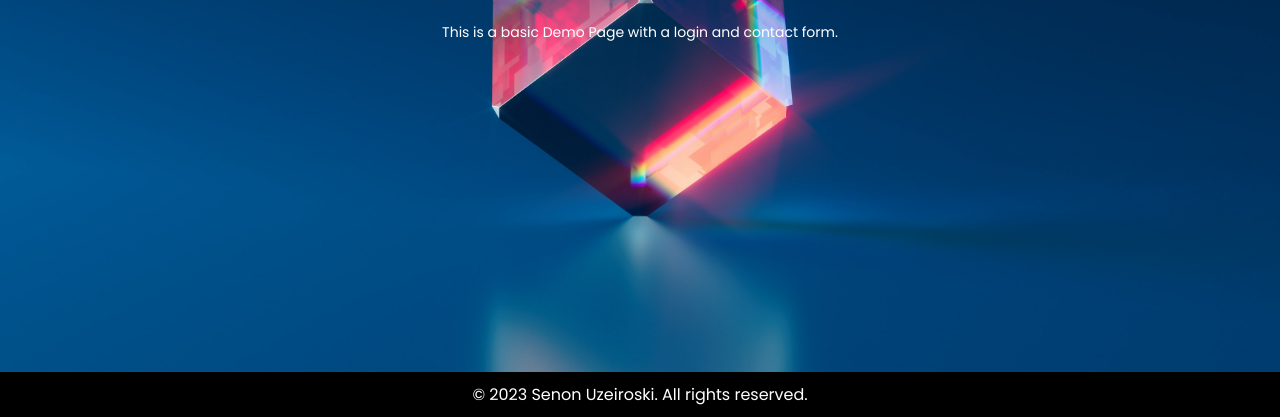
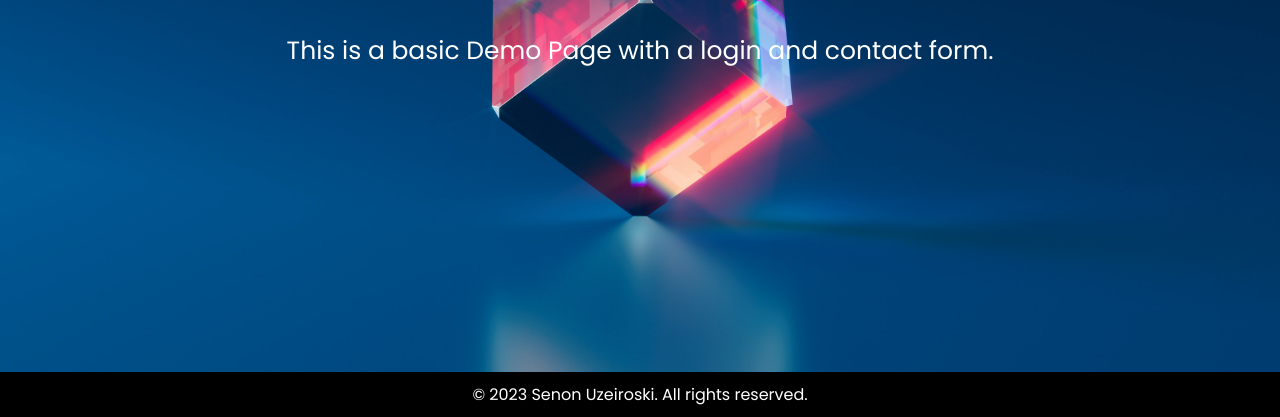
Before and after one commit to senones/Website-with-Login-Demo, a plain HTML site: page About.html in a window 1280 px wide. Shown: the part 383-800 px from the top of the page. Drawn offline with Linux system fonts and the light colour scheme.

Commit message:
CSS Change
Changed in the About Site the Size of the Text

```diff
--- a/mailstyle.css
+++ b/mailstyle.css
@@ -48,6 +48,10 @@
     background-color: #0d6aee;
   }
 
+.About p  {
+font-size: 20px;
+
+}
   footer {
     position: fixed;
     bottom: 0;
--- a/style.css
+++ b/style.css
@@ -263,9 +263,16 @@ header {
     font: weight 700px;
 }
 
-.About{
+/* Define a CSS rule for the 'p' element inside the '.About' class */
+.About p {
+    font-size: 25px;
+    color:#fff;
+}
+
+.About {
     color:white;
-    font-size:  14px;
+    font-size: 30px;
+
 }
 
 
```
